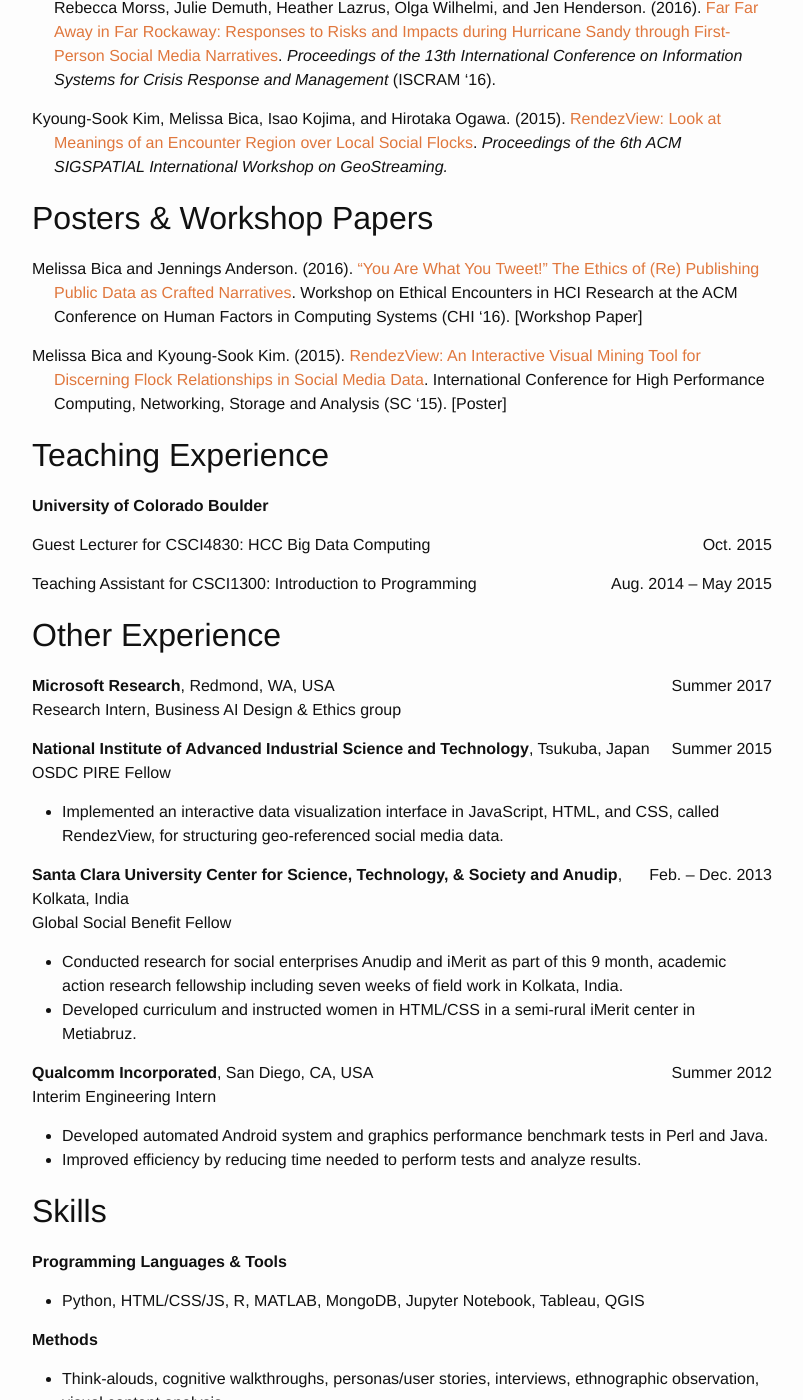
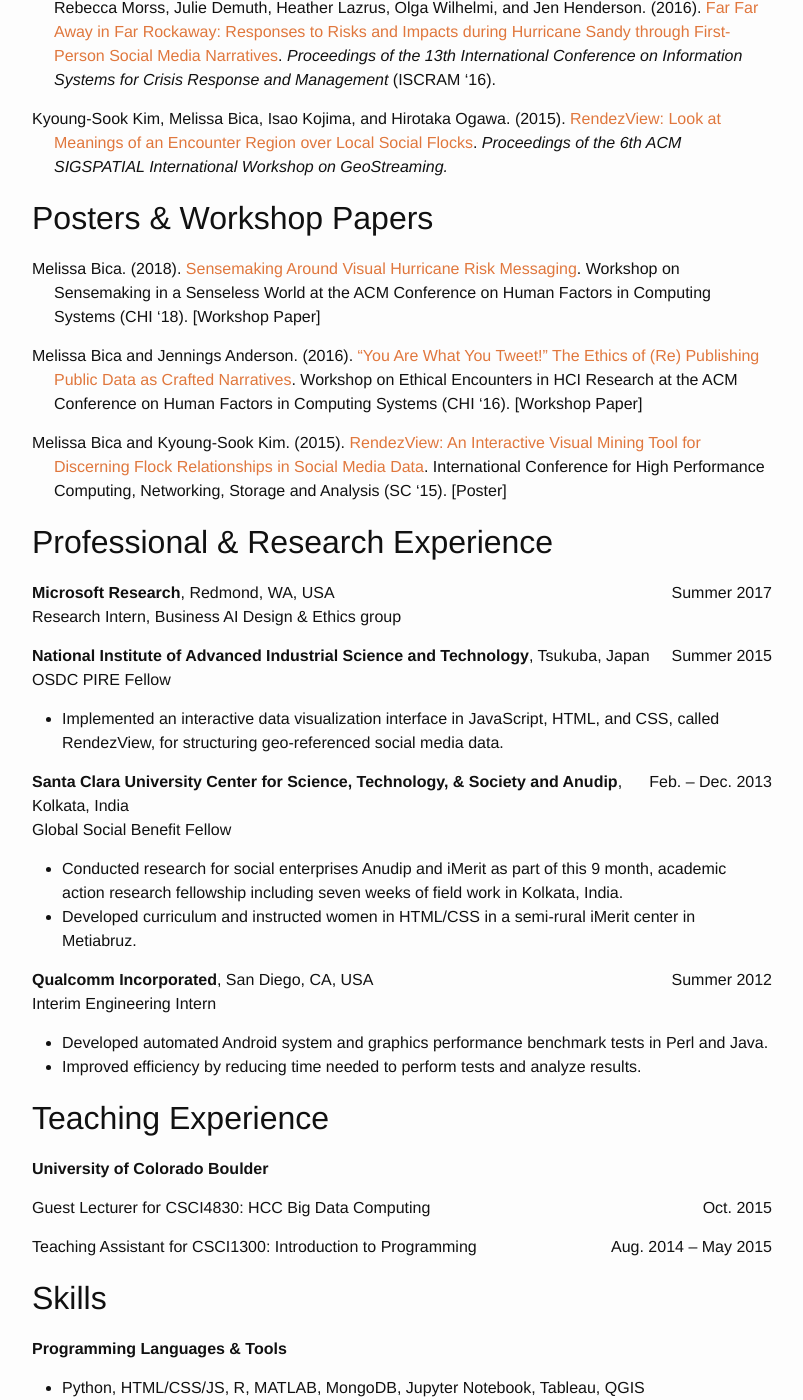
Before and after one commit to melissabica/melissabica.github.io, a Jekyll site: the page built from 3-cv.md, in a window 1280 px wide and 1400 px high, scrolled down 1020 px. Shown: the whole window, without its empty margins (238-1041 px from the left). Built offline with Jekyll 4.4.1, drawn with Linux system fonts in a browser that asks for light colours; nearby versions of some CDN libraries; comment, search, counter and statistics services are not loaded; some of the changed text lies outside the part shown.

Commit message:
updated cv webpage

```diff
--- a/3-cv.md
+++ b/3-cv.md
@@ -46,23 +46,15 @@ permalink: /cv/
 
 ## Posters & Workshop Papers
 
+<p class="hangingindent">Melissa Bica. (2018). <a href="https://drive.google.com/file/d/1B1R0Qq0GGhkKwS0_EwpiXRICuYpeaIlR/view" target="_blank" class="papertitle">Sensemaking Around Visual Hurricane Risk Messaging</a>. Workshop on Sensemaking in a Senseless World at the ACM Conference on Human Factors in Computing Systems (CHI ‘18). [Workshop Paper]</p>
+
 <p class="hangingindent">Melissa Bica and Jennings Anderson. (2016). <a href="https://ethicalencountershci.files.wordpress.com/2016/03/bica-and-anderson.pdf" target="_blank" class="papertitle">“You Are What You Tweet!” The Ethics of (Re) Publishing Public Data as Crafted Narratives</a>. Workshop on Ethical Encounters in HCI Research at the ACM Conference on Human Factors in Computing Systems (CHI ‘16). [Workshop Paper]</p>
 
 <p class="hangingindent">Melissa Bica and Kyoung-Sook Kim. (2015). <a href="http://sc15.supercomputing.org/sites/all/themes/SC15images/tech_poster/tech_poster_pages/post148.html" target="_blank" class="papertitle"> RendezView: An Interactive Visual Mining Tool for Discerning Flock Relationships in Social Media Data</a>. International Conference for High Performance Computing, Networking, Storage and Analysis (SC ‘15). [Poster]</p>
 
 
 
-## Teaching Experience
-**University of Colorado Boulder**
-
-<p class="alignright">Oct. 2015</p>
-Guest Lecturer for CSCI4830: HCC Big Data Computing
-<p class="alignright">Aug. 2014 – May 2015</p>
-Teaching Assistant for CSCI1300: Introduction to Programming
-
-
-
-## Other Experience
+## Professional & Research Experience
 <p class="alignright">Summer 2017</p>
 <p class="nospace"><span class="bold">Microsoft Research</span>, Redmond, WA, USA </p>
 Research Intern, Business AI Design & Ethics group
@@ -86,6 +78,16 @@ Interim Engineering Intern
 
 * Developed automated Android system and graphics performance benchmark tests in Perl and Java.
 * Improved efficiency by reducing time needed to perform tests and analyze results.
+
+
+
+## Teaching Experience
+**University of Colorado Boulder**
+
+<p class="alignright">Oct. 2015</p>
+Guest Lecturer for CSCI4830: HCC Big Data Computing
+<p class="alignright">Aug. 2014 – May 2015</p>
+Teaching Assistant for CSCI1300: Introduction to Programming
 
 
 
@@ -146,7 +148,7 @@ Richard Tapia Celebration of Diversity in Computing Scholarship
 
 **Student Volunteer**
 
-* CHI 2017, CHI 2016, SC 2015
+* CHI 2016-2018, SC 2015
 
 
 
```
Also changed, not shown: other parts of 3-cv.md (+1 -1 lines).
